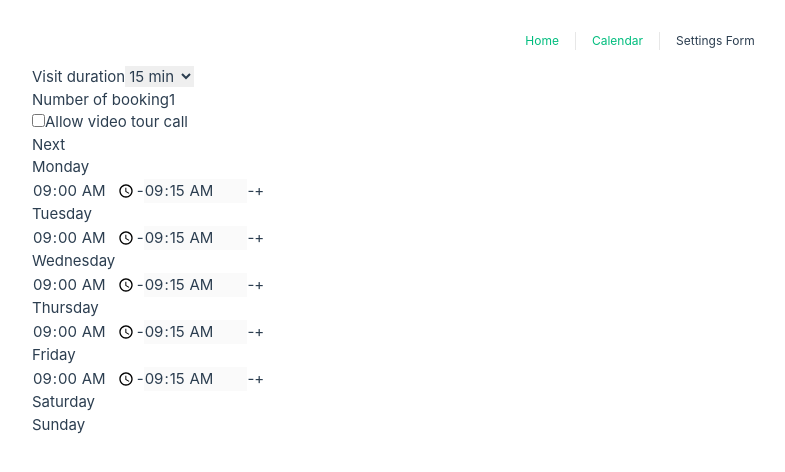
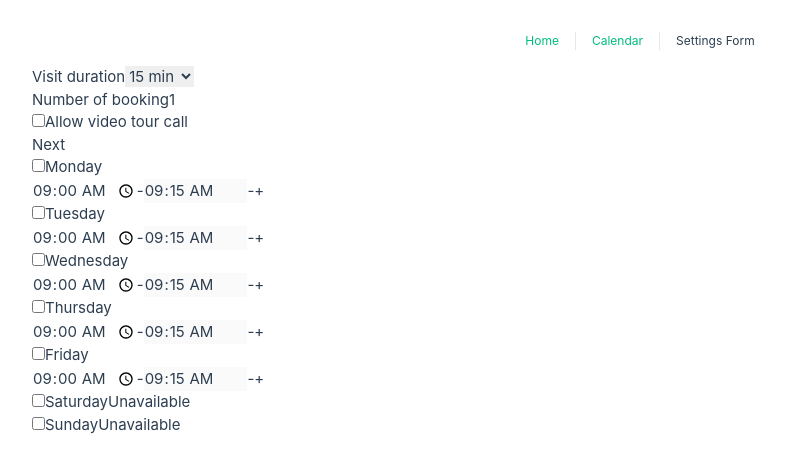
Before and after one commit to s-d-le/time-schedule, a Vue app: page /settings in a window 1280 px wide. Shown: the top 472 px of the page, without its empty margins (0-785 px from the left). Built offline with nearby package versions, Linux system fonts and the light colour scheme.

Commit message:
fixing slot sessions

```diff
--- a/src/views/CalendarView.vue
+++ b/src/views/CalendarView.vue
@@ -29,6 +29,9 @@ interface CalendarEvent {
 }
 
 const calendar: CalendarEvent[] = []
+
+const numberOfBooking = store.state.value.numberOfBooking
+const visitDuration = store.state.value.visitDuration
 
 eventsData.forEach((eventDay) => {
   const dayIndex = dayIndexMap[eventDay.day] // Get the index of the day in a week
--- a/src/views/SettingsFormView.vue
+++ b/src/views/SettingsFormView.vue
@@ -46,7 +46,7 @@ const newTimeSlot = (eventDay: EventDay, index: number) => {
 const labelClass = 'mb-2 text-sm font-medium text-gray-900 dark:text-white'
 const optionClass =
   'max-w-24 bg-gray-50 border border-gray-300 text-gray-900 text-sm rounded-lg focus:border-blue-500 block w-full p-2.5 dark:bg-gray-700 dark:border-gray-600 dark:placeholder-gray-400 dark:text-white dark dark:focus:border-blue-500'
-const checkboxClass = 'h-4 w-4 rounded border-gray-300 text-blue-500'
+const checkboxClass = 'h-3 w-3 rounded border-gray-300 text-blue-500'
 const buttonClass =
   'text-white bg-blue-700 hover:bg-blue-800 focus:ring-4 focus:outline-none focus:ring-blue-300 font-medium rounded-lg text-sm w-full sm:w-auto px-5 py-2.5 text-center dark:bg-blue-600 dark:hover:bg-blue-700 dark:focus:ring-blue-800'
 </script>
@@ -93,10 +93,13 @@ const buttonClass =
       v-for="(eventDay, eventIndex) in store.eventDays.value"
       :key="eventDay.day"
       ref="timeSelection"
-      class="grid grid-cols-[100px,1fr] gap-4 mb-2 items-center"
+      data-class="grid grid-cols-[10px,100px,1fr] gap-4 mb-2 items-center"
     >
-      <span :class="['font-bold', labelClass]">{{ eventDay.day }}</span>
+      <input type="checkbox" :class="checkboxClass" />
+      <span :class="['font-bold mb-0', labelClass]">{{ eventDay.day }}</span>
+      <span v-if="eventDay.timeSlots.length === 0">Unavailable</span>
       <TimeSelection
+        v-else
         v-for="(timeSlot, timeSlotIntex) in eventDay.timeSlots"
         :key="eventDay.day + '-' + timeSlotIntex"
         :event-index="eventIndex"
```
